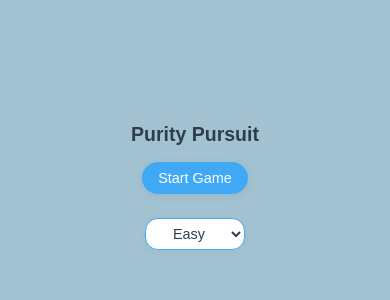
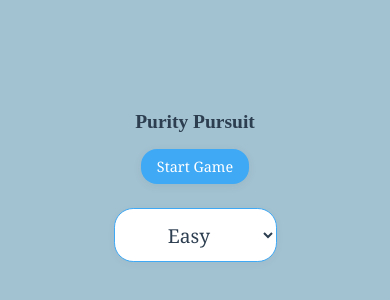
Before and after one commit to Daringdeveloper25/Purity-Pursuit-V2, a plain HTML site: page index.html in a window 390 px wide. Shown: the part 230-530 px from the top of the page. Drawn offline with Linux system fonts and the light colour scheme.

Commit message:
Made new fonts

```diff
--- a/style.css
+++ b/style.css
@@ -343,17 +343,30 @@ header h1 {
   border-color: #7fd3ff;
 }
 
-/* Responsive adjustments */
-@media (max-width: 900px) {
-  #difficulty-select {
-    font-size: 1rem;
-    padding: 0.5rem 1.2rem;
-  }
+/* Import Google Fonts substitutes */
+@import url('https://fonts.googleapis.com/css2?family=Merriweather:wght@700&family=Georgia&display=swap');
+
+/* FF Meta Serif substitute for main titles */
+#title-screen-title,
+header h1,
+#success-title,
+#fail-title,
+#congrats-title {
+  font-family: 'Merriweather', serif;
+  font-weight: 700;
 }
-@media (max-width: 600px) {
-  #difficulty-select {
-    font-size: 0.9rem;
-    padding: 0.4rem 0.8rem;
-    border-radius: 0.8rem;
-  }
+
+/* Classic serif for all other text */
+body,
+button,
+#status-bar,
+#goal-points,
+#level,
+#score,
+#time,
+#success-screen button,
+#fail-screen button,
+#congrats-screen button,
+#difficulty-select {
+  font-family: 'Georgia', serif;
 }
```
Also changed, not shown: 1 other file.
